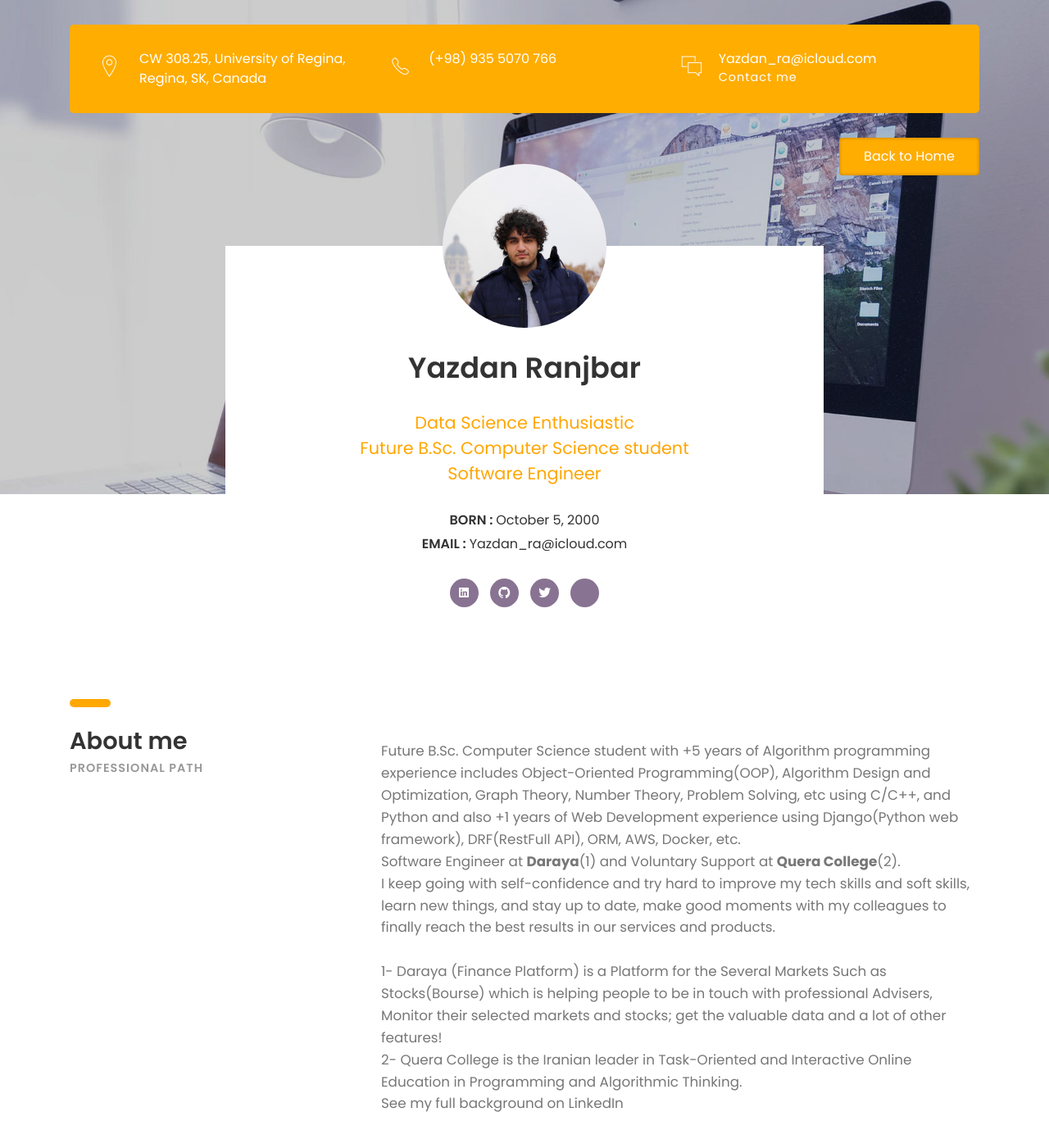
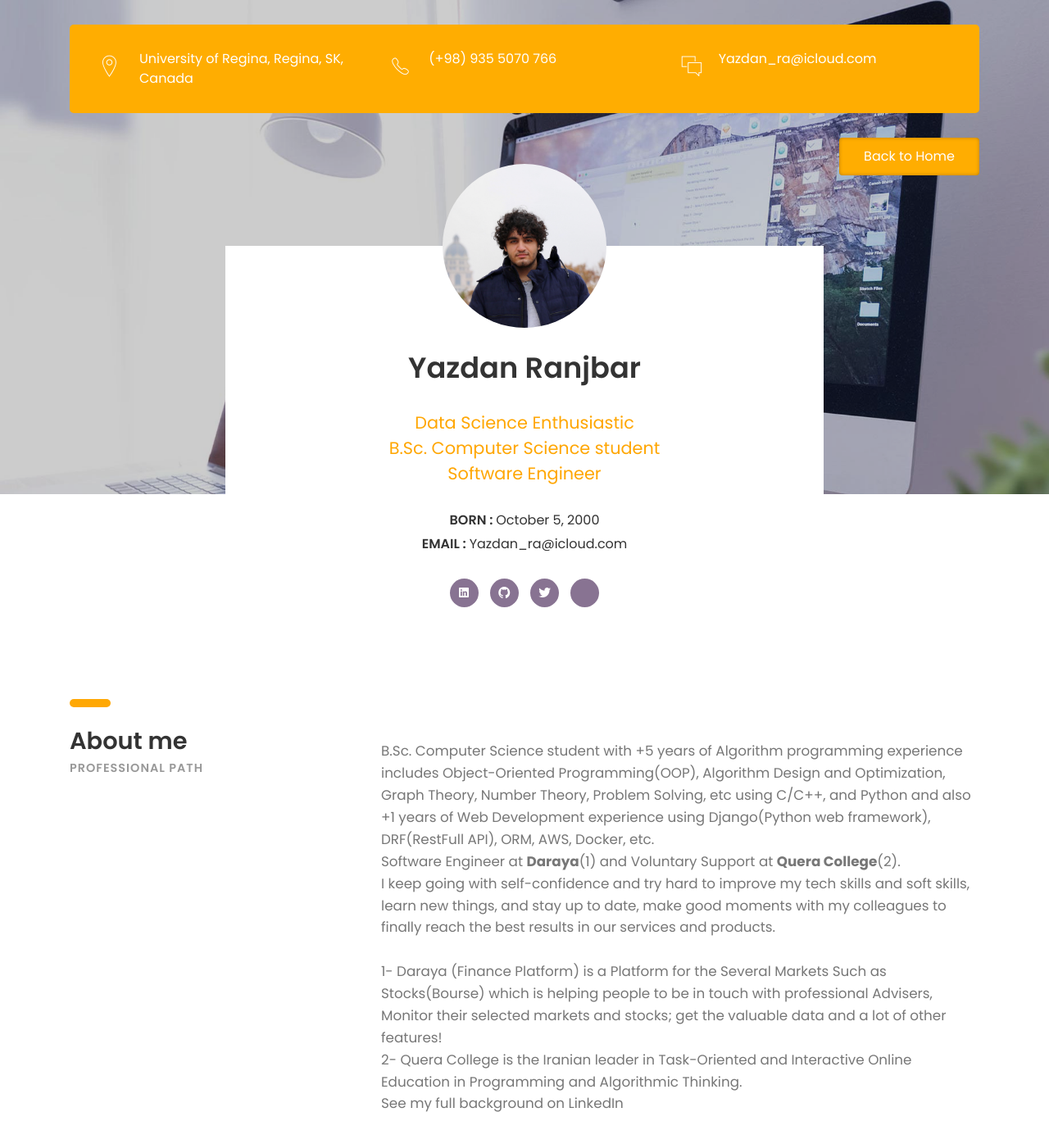
Before and after one commit to UR-DataScience/ur-datascience.github.io, a Jekyll site: the page built from _members/yazdan.markdown, in a window 1280 px wide and 1400 px high. Shown: the top 1396 px of the window at 82% size. Built offline with Jekyll 4.4.1, drawn with Linux system fonts in a browser that asks for light colours; some web fonts are replaced; some of the changed text lies outside the part shown.

Commit message:
Update Yazdan's page

```diff
--- a/_members/yazdan.markdown
+++ b/_members/yazdan.markdown
@@ -4,18 +4,18 @@ title: Yazdan Ranjbar
 permalink: /members/yazdan
 
 name: Yazdan Ranjbar
-role: <br> Data Science Enthusiastic <br> Future B.Sc. Computer Science student <br> Software Engineer
+role: <br> Data Science Enthusiastic <br> B.Sc. Computer Science student <br> Software Engineer
 
 image: "/assets/img/team/Yazdan_Ranjbar.jpg"
 alt: yazdan-ranjbar
 
 email: Yazdan_ra@icloud.com
-email_text: Contact me
+#email_text: Contact me
 
 number: "(+98) 935 5070 766"
 #number_text: Text only
 
-address: CW 308.25, University of Regina, Regina, SK, Canada
+address: University of Regina, Regina, SK, Canada
 #address_text: Work
 
 born: October 5, 2000
@@ -31,7 +31,7 @@ social:
       icon: "fab fa-gitlab"
 
 about: >-
-    Future B.Sc. Computer Science student with +5 years of Algorithm programming experience includes
+    B.Sc. Computer Science student with +5 years of Algorithm programming experience includes
     Object-Oriented Programming(OOP), Algorithm Design and Optimization, Graph Theory, Number Theory,
     Problem Solving, etc using C/C++, and Python and also +1 years of Web Development experience using
     Django(Python web framework), DRF(RestFull API), ORM, AWS, Docker, etc.<br>
```
Also changed, not shown: other parts of _members/yazdan.markdown (+2 -2 lines).
